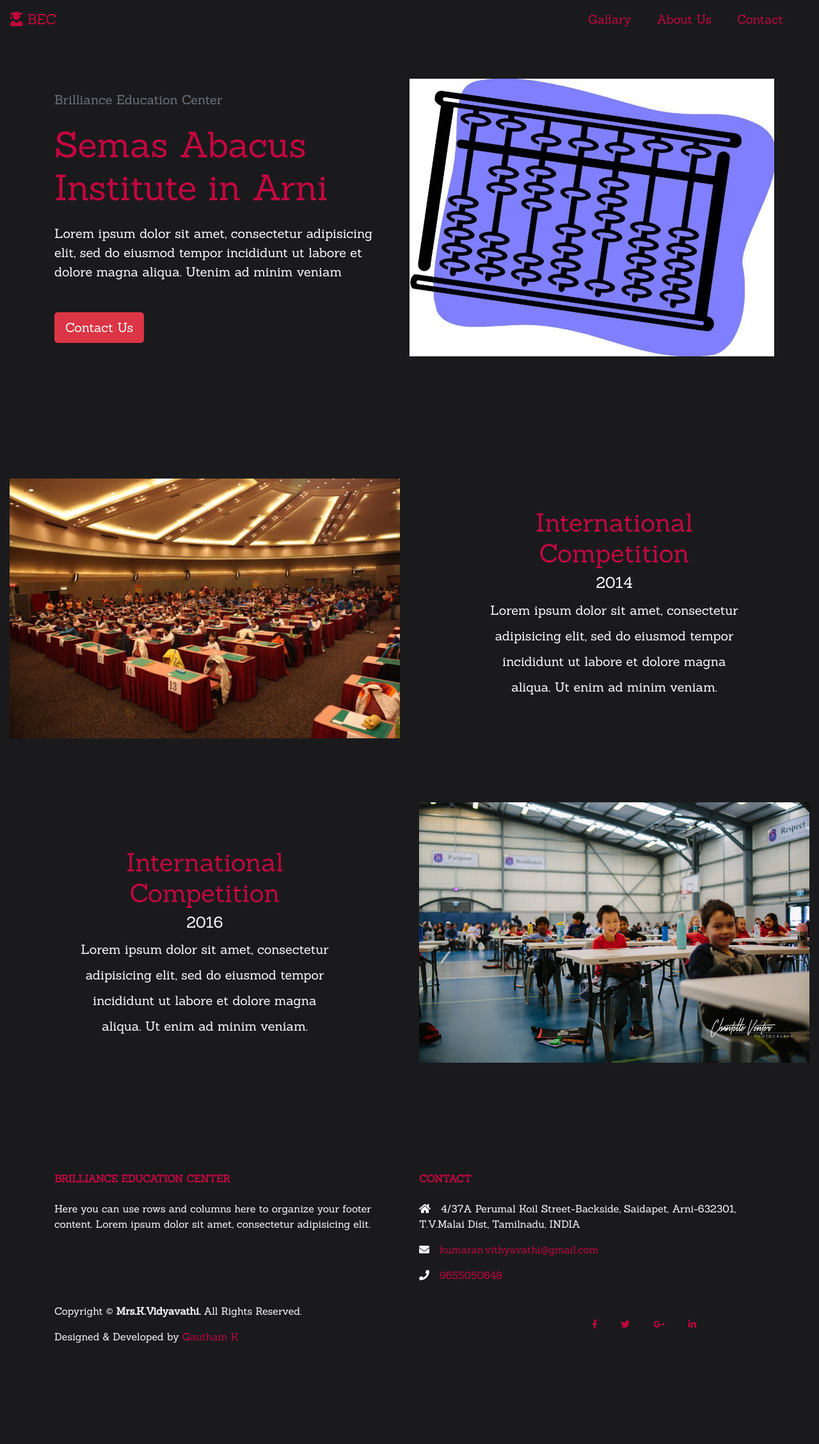
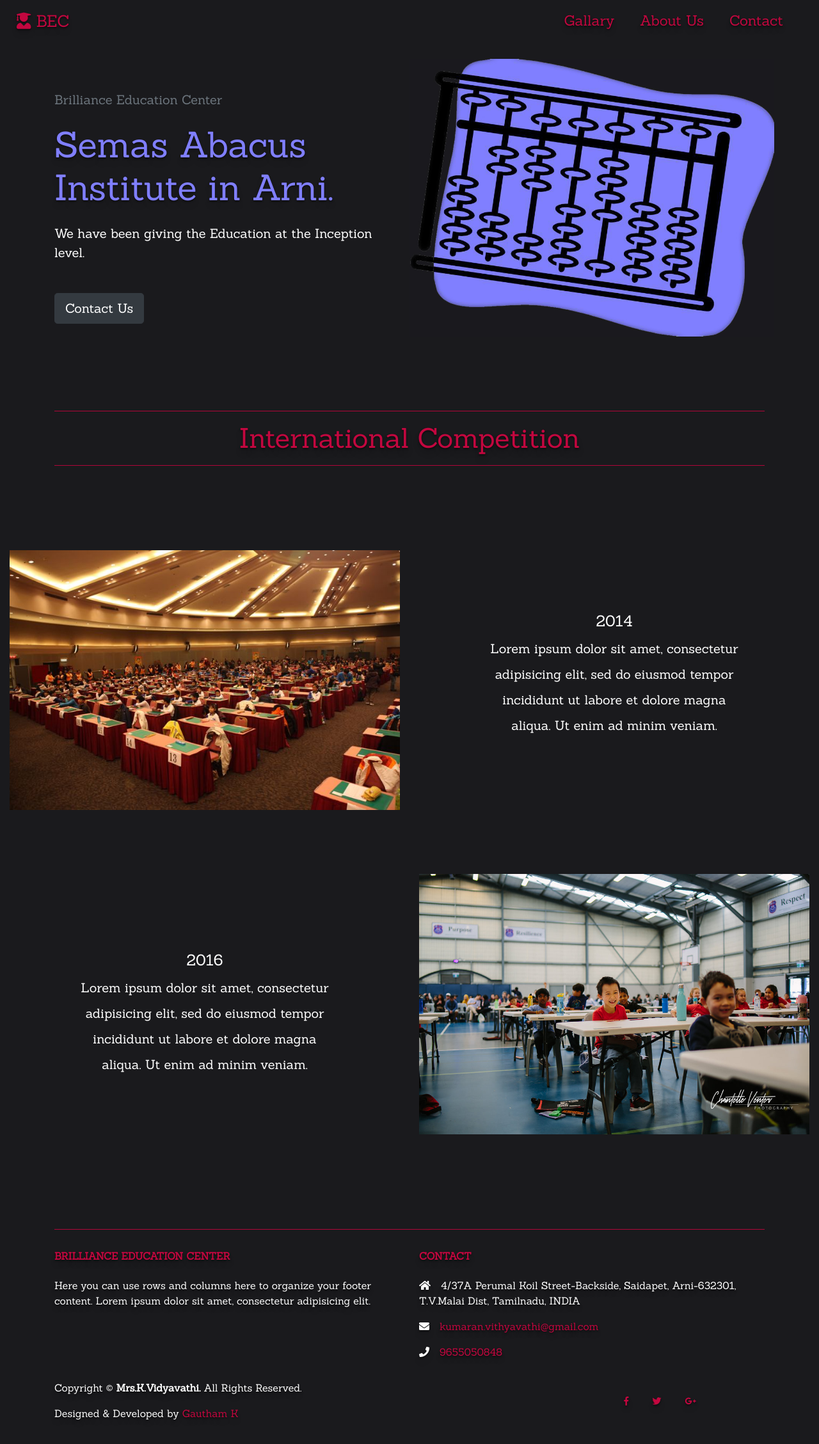
Before and after one commit to gautham71298/becsemasacademy, a plain HTML site: page index.html in a window 1280 px wide. Shown: the whole page at 64% size. Before the commit the page ends 2117 px from the top, so only its background shows below. Drawn offline with nearby package versions, Linux system fonts and the light colour scheme.

Commit message:
Add files via upload

```diff
--- a/bec.css
+++ b/bec.css
@@ -5,13 +5,11 @@ body {
 }
 
 .blurb h2 {
-  /* color: #2C3A47; */
-  font-size: 2.5rem;
+  font-size: 2.7rem;
   font-weight: 100;
 }
 
 .blurb p {
-  /* color: #2C3A47; */
   font-size: 1.25rem;
   font-weight: 100;
   line-height: 2;
@@ -23,15 +21,19 @@ body {
 }
 
 #mainnavbar {
-  font-size: 1.2rem;
+  font-size: 1.4rem;
   font-weight: 100;
   font-style: normal;
   background: #1a1a1d;
+  text-shadow: 0px 2px 3px rgba(0, 0, 0, 0.5),0px 8px 10px rgba(0,0,0,0.1);
+}
+
+.color-toggle{
+  background-color: #4e4e50;
 }
 
 .navbar.scrolled {
   transition: 500ms;
-  /* background: #4e4e50; */
 }
 
 #mainnavbar .nav-link {
@@ -44,19 +46,28 @@ body {
 
 #mainnavbar .navbar-brand {
   color: #c3073f;
-  font-size: 1.4rem;
+  font-size: 1.6rem;
+  padding-left: 10px;
 }
 
 #footer {
   position: relative !important;
   padding-top: 20px;
-  /* background-color: #4e4e50; */
+  padding-bottom: 20px;
   font-size: 1rem;
+  text-shadow: 0px 2px 3px rgba(0, 0, 0, 0.5),0px 8px 10px rgba(0,0,0,0.1);
+}
+
+.line-colorhr {
+  background-color: #c3073f;
+  text-shadow: 0px 2px 3px rgba(0, 0, 0, 0.5),0px 8px 10px rgba(0,0,0,0.1);
 
 }
+
 #footer .colorhr{
   background-color: #c3073f;
 }
+
 #footer h6{
   color: #c3073f;
 }
@@ -64,13 +75,34 @@ body {
 #footer a {
   color: #c3073f;
 }
+
 #footer a:hover{
   color: #ffffff;
 }
+
 #formFill {
   font-size: 1.2rem;
 }
 
-.headhighlight{
+.main-head h2 {
+  padding-top: 25px;
+  text-shadow: 0px 2px 3px rgba(0, 0, 0, 0.5),0px 8px 10px rgba(0,0,0,0.1);
+  font-weight: 700;
+  font-size: 1.4rem;
+  color: #807fff;
+
+}
+
+.main-head p {
+  font-size: 1.2rem;
+}
+
+.main-headhighlight {
+  color: #807fff;
+  text-shadow: 0px 2px 3px rgba(0, 0, 0, 0.5),0px 8px 10px rgba(0,0,0,0.1);
+}
+
+.headhighlight {
   color: #c3073f;
+  text-shadow: 0px 2px 3px rgba(0, 0, 0, 0.5),0px 8px 10px rgba(0,0,0,0.2);
 }
--- a/index.html
+++ b/index.html
@@ -15,7 +15,7 @@
   <!-- Navbar -->
   <nav id="mainnavbar" class="navbar navbar-expand-md navbar-light fixed-top">
     <a class="navbar-brand" href="index.html"><i class="fas fa-user-graduate"> </i> BEC</a>
-    <button class="navbar-toggler" data-toggle="collapse" data-target="#navLinks" aria-label="Toggle Navigation">
+    <button class="color-toggle navbar-toggler" data-toggle="collapse" data-target="#navLinks" aria-label="Toggle Navigation">
       <span class="navbar-toggler-icon"></span>
     </button>
     <div class="collapse navbar-collapse" id="navLinks">
@@ -29,7 +29,6 @@
         <li class="nav-item pr-4">
           <a class="nav-link" href="contact.html">Contact</a>
         </li>
-
       </ul>
     </div>
   </nav>
@@ -38,19 +37,28 @@
   <!-- Content known as Main -->
   <div class="container">
     <div class="row mt-5">
-      <div class="col-lg-6 col-md-12 col-sm-12 py-5 mr-auto py-5 text-left my-5">
+      <div class="col-lg-6 col-md-12 pt-5 py-3 mr-auto text-left my-5">
         <h1 class="h5 text-secondary">Brilliance Education Center</h1>
-        <p class="display-4 mt-4 mb-4 headhighlight">Semas Abacus Institute in Arni</p>
-        <p class="lead my-4 pr-2">Lorem ipsum dolor sit amet, consectetur adipisicing elit, sed do eiusmod tempor incididunt ut labore et dolore magna aliqua. Utenim ad minim veniam</p>
-        <a class="btn btn-lg btn-danger mt-4" href="contact.html">Contact Us</a>
+        <p class="display-4 mt-4 mb-4 main-headhighlight">Semas Abacus Institute in Arni.</p>
+        <p class="lead my-4 pr-2">We have been giving the Education at the Inception level.</p>
+        <a class="btn btn-lg btn-dark mt-4" href="contact.html">Contact Us</a>
       </div>
-      <div class="col-lg-6 col-md-12 col-sm-12" style="background:url(semas-3.jpg) center no-repeat; background-size:100%;">
+      <div class="col-lg-6 col-md-12" style="background:url(semas-1.jpg) center no-repeat; background-size:100%;">
       </div>
     </div>
   </div>
-
+  <div class="container">
+      <div class="row text-center mt-5 py-2">
+          <div class="col-12 col-lg-12 blurb">
+          <hr class="line-colorhr w-100 clearfix">
+            <h2 class="headhighlight">International Competition</h2>
+          <hr class="line-colorhr w-100 clearfix">
+          </div>
+        </div>
+      </div>
+  </div>
   <!-- Left and Rigth imgs and data 1 -->
-  <section class="container-fluid my-2 py-2">
+  <section class="container-fluid my-1 py-1">
     <div class="row align-items-center content">
       <div class="col-md-6 order-2 order-md-1">
         <img class="img-fluid" src="pic2.jpg" style="background-size:100%">
@@ -58,7 +66,7 @@
       <div class="col-md-6 text-center order-1 order-md-2">
         <div class="row justify-content-center">
           <div class="col-10 col-lg-8 blurb mb-5 mb-md-0">
-            <h2 class="headhighlight">International Competition</h2>
+            <!-- <h2 class="headhighlight">International Competition</h2> -->
             <h4>2014</h4>
             <p class="lead">Lorem ipsum dolor sit amet, consectetur adipisicing elit, sed do eiusmod tempor incididunt ut labore et dolore magna aliqua. Ut enim ad minim veniam.</p>
           </div>
@@ -71,7 +79,7 @@
       <div class="col-md-6 text-center">
         <div class="row justify-content-center">
           <div class="col-10 col-lg-8 blurb my-5 mb-md-0">
-            <h2 class="headhighlight">International Competition</h2>
+            <!-- <h2 class="headhighlight">International Competition</h2> -->
             <h4>2016</h4>
             <p class="lead">Lorem ipsum dolor sit amet, consectetur adipisicing elit, sed do eiusmod tempor incididunt ut labore et dolore magna aliqua. Ut enim ad minim veniam.</p>
           </div>
@@ -86,13 +94,14 @@
   <!-- Footer -->
   <footer id="footer" class="page-footer font-small mdb-color pt-4">
     <div class="container text-center text-md-left">
+      <hr class="colorhr w-100 clearfix">
       <div class="row text-center text-md-left mt-3 pb-3">
         <div class="col-md-6 col-lg-6 col-xl-6 mx-auto mt-3">
           <h6 class="text-uppercase mb-4 font-weight-bold">Brilliance Education Center</h6>
           <p>Here you can use rows and columns here to organize your footer content. Lorem ipsum dolor sit amet, consectetur adipisicing elit.</p>
         </div>
-      <hr class="colorhr w-100 clearfix d-md-none">
-        <div class="col-md-6 col-lg-6 col-xl-6 mx-auto mt-3">
+        <hr class="colorhr w-100 clearfix d-md-none">
+       <div class="col-md-6 col-lg-6 col-xl-6 mx-auto mt-3">
           <h6 class="text-uppercase mb-4 font-weight-bold">Contact</h6>
           <p>
             <i class="fas fa-home mr-3"></i>4/37A Perumal Koil Street-Backside, Saidapet, Arni-632301, T.V.Malai Dist, Tamilnadu, INDIA</p>
@@ -128,11 +137,6 @@
                   <i class="fab fa-google-plus-g"></i>
                 </a>
               </li>
-              <li class="list-inline-item">
-                <a class="btn-floating btn-sm rgba-white-slight mx-1" href="https://www.linkedin.com/in/gautham-k-ba4663a0">
-                  <i class="fab fa-linkedin-in"></i>
-                </a>
-              </li>
             </ul>
           </div>
         </div>
```
Also changed, not shown: about.html (+2 -1 lines), contact.html (+3 -1 lines), gallary.html (+5 -3 lines), semas-1.jpg (added).
